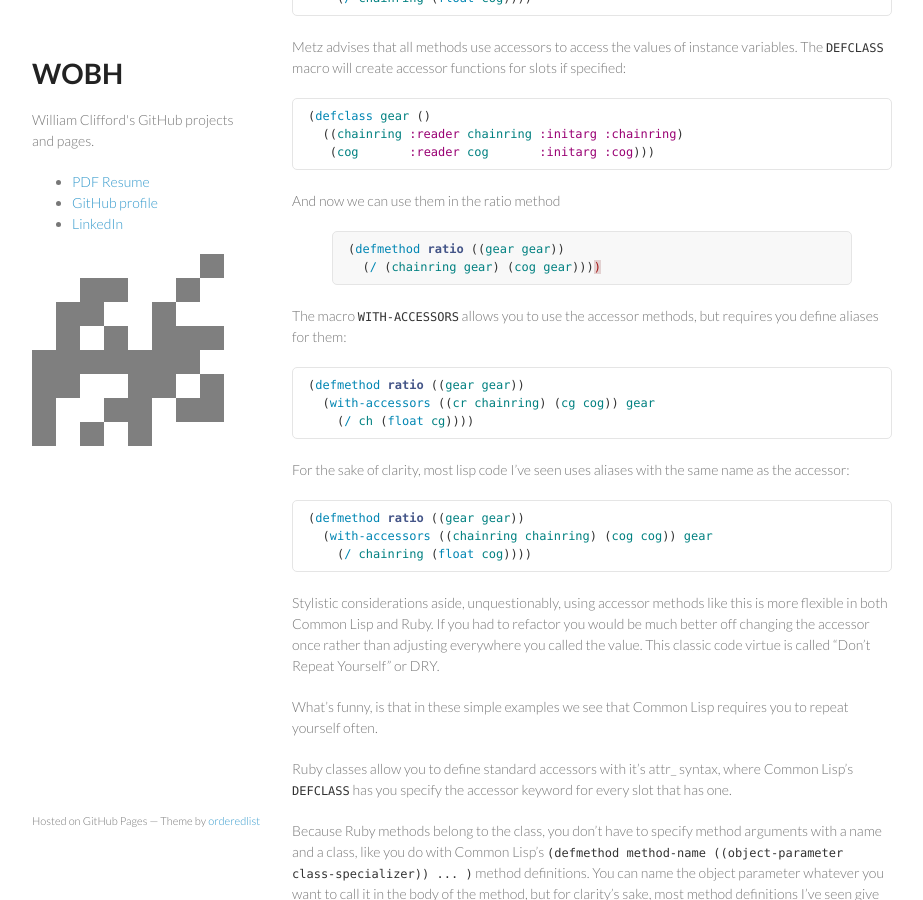
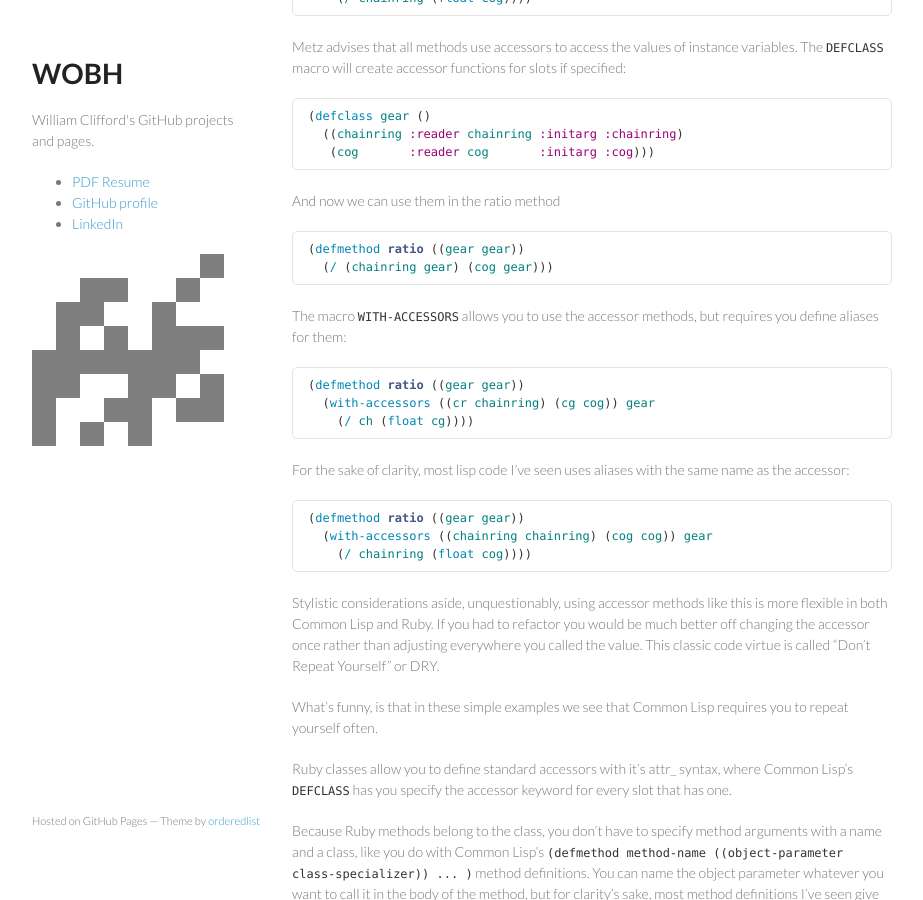
Before and after one commit to wobh/wobh.github.io, a Jekyll site: the page built from _posts/2013-07-28-practical-object-oriented-design-in-common-lisp-part-2.md, in a window 1280 px wide and 900 px high, scrolled down 1222 px. Shown: the whole window, without its empty margins (178-1101 px from the left). Built offline with Jekyll 4.4.1, drawn with Linux system fonts in a browser that asks for light colours.

Commit message:
changing remaining code-block, fixing parens

```diff
--- a/_posts/2013-07-28-practical-object-oriented-design-in-common-lisp-part-2.md
+++ b/_posts/2013-07-28-practical-object-oriented-design-in-common-lisp-part-2.md
@@ -84,10 +84,10 @@ accessor functions for slots if specified:
 
 And now we can use them in the ratio method
 
-{% highlight common-lisp %}
+~~~~~common-lisp
 (defmethod ratio ((gear gear))
-  (/ (chainring gear) (cog gear))))
-{% endhighlight %}
+  (/ (chainring gear) (cog gear)))
+~~~~~
 
 The macro <code>WITH-ACCESSORS</code> allows you to use the accessor
 methods, but requires you define aliases for them:
```
